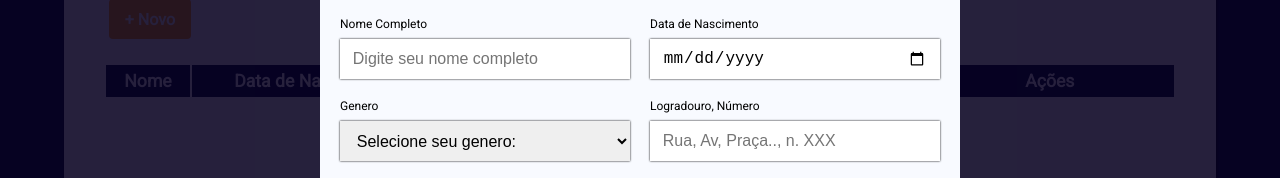
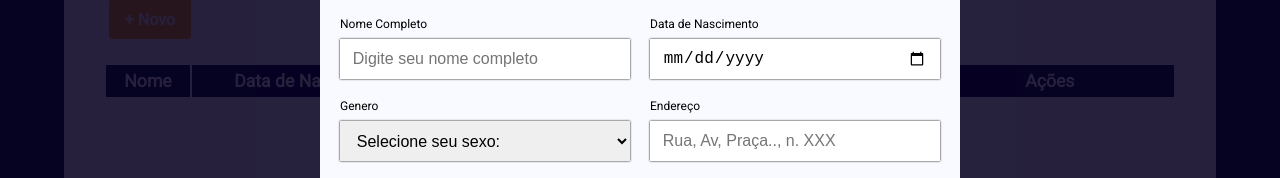
Before and after one commit to albertbrum/treinamento-desafio-01, a plain HTML site: page app-register-people.html in a window 1280 px wide. Both pictures are taken after a click on the button "+ Novo". Shown: the part 163-341 px from the top of the page. Drawn offline with Linux system fonts and the light colour scheme.

Commit message:
Correção labels campo Sexo e Endereço

```diff
--- a/app-register-people.html
+++ b/app-register-people.html
@@ -68,12 +68,12 @@
                     <div class="content-fields">
                         <label class="label-field">Genero</label>
                         <select class="modal-field" id="gender" required>
-                            <option value="">Selecione seu genero:</option>
+                            <option value="">Selecione seu sexo:</option>
                             <option value="Masculino">Masculino</option>
                             <option value="Feminino">Feminino</option>
                         </select>
                     </div>
-                    <div class="content-fields"><label class="label-field">Logradouro, Número</label>
+                    <div class="content-fields"><label class="label-field">Endereço</label>
                         <input type="text" class="modal-field" id="address" placeholder="Rua, Av, Praça.., n. XXX" maxlength="100"
                             required>
                     </div>
```
